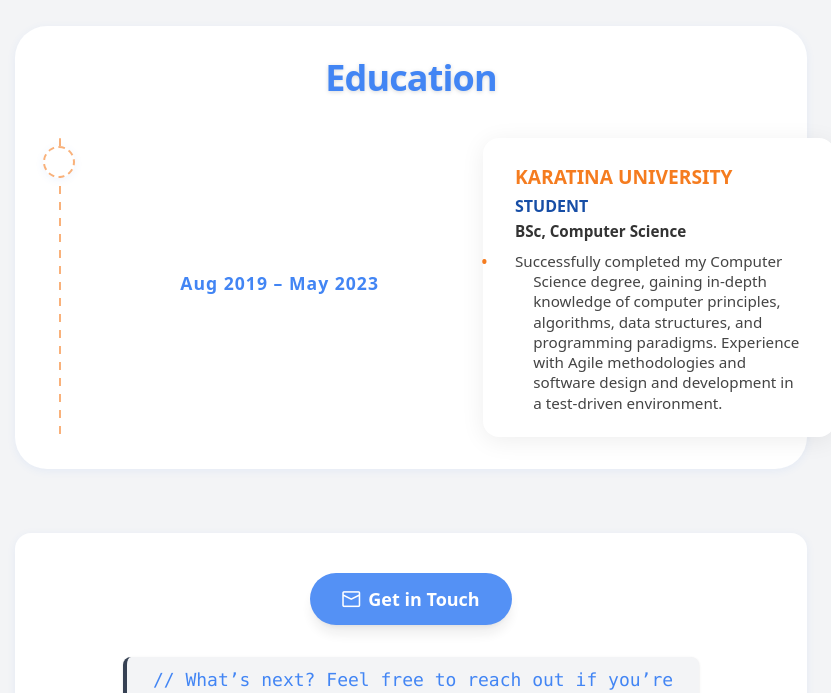
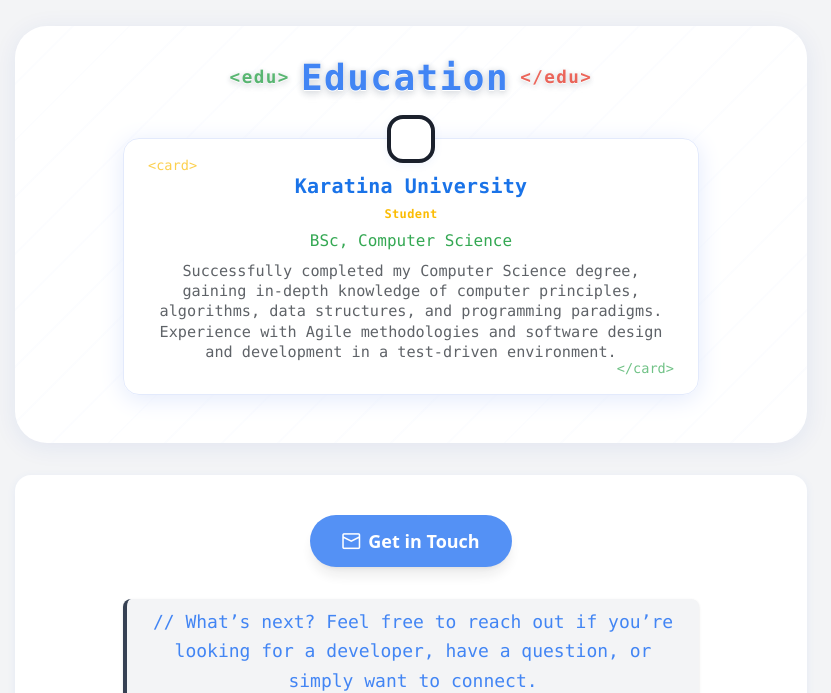
Before and after one commit to mwaiseghegift/mwaiseghegift.github.io, an Angular app: page / in a window 1280 px wide. Shown: the part 7783-8476 px from the top of the page, without its empty margins (449-1280 px from the left). Built offline with nearby package versions, Linux system fonts and the light colour scheme.

Commit message:
feat: Revamp education section styling with improved layout, enhanced visuals, and responsive adjustments

```diff
--- a/src/app/education/education.component.css
+++ b/src/app/education/education.component.css
@@ -1,118 +1,151 @@
-/* Section background */
+/* Light, Google-colors, Developer-themed Education Section */
 section {
-  background: #fdf0e3;
+  background: linear-gradient(135deg, #f8fafc 70%, #e0f2fe 100%);
   border-radius: 2rem;
-  padding: 2rem 0;
+  box-shadow: 0 4px 24px 0 rgba(30, 64, 175, 0.08);
+  padding: 2rem 0 3rem 0;
+  margin-bottom: 2rem;
+  position: relative;
+  overflow: hidden;
 }
 
-/* Timeline vertical line */
-.relative.flex.flex-col > .absolute {
-  left: 32px;
-  width: 2px;
-  background: repeating-linear-gradient(
-    to bottom,
-    #f9b17a 0 8px,
-    transparent 8px 16px
-  );
-  z-index: 0;
-}
-
-/* Timeline chevron */
-.relative.flex.md\:flex-row.flex-col > .absolute.left-0 {
-  left: 16px !important;
-  top: 8px;
-  width: 32px;
-  height: 32px;
-  background: #fff;
-  border: 2px dashed #f9b17a;
-  color: #4285f4;
+h2 {
+  font-family: 'Fira Mono', 'Consolas', 'Menlo', monospace;
+  color: #1a73e8;
+  letter-spacing: 0.04em;
+  text-shadow: 0 1px 0 #fff, 0 2px 8px #e0e7ef;
+  position: relative;
   display: flex;
   align-items: center;
   justify-content: center;
-  border-radius: 50%;
-  font-size: 1.5rem;
-  z-index: 2;
 }
 
-/* Date styling */
-.text-sm.font-semibold.text-google-blue {
-  color: #174ea6;
+h2::before {
+  content: '<edu>';
+  color: #34a853;
   font-size: 1.1rem;
-  font-weight: 800;
-  letter-spacing: 1px;
-  background: none;
-  padding: 0;
-  margin-bottom: 0.5rem;
-  text-align: left;
+  margin-right: 0.7rem;
+  opacity: 0.8;
+  font-family: 'Fira Mono', 'Consolas', 'Menlo', monospace;
+}
+h2::after {
+  content: '</edu>';
+  color: #ea4335;
+  font-size: 1.1rem;
+  margin-left: 0.7rem;
+  opacity: 0.8;
+  font-family: 'Fira Mono', 'Consolas', 'Menlo', monospace;
+}
+
+.relative.flex.flex-col {
+  position: relative;
+  z-index: 1;
+}
+
+.absolute.left-4.md\:left-1\/2.top-0.bottom-0.w-1 {
+  background: linear-gradient(180deg, #1a73e8 0%, #fbbc04 50%, #34a853 100%);
+  opacity: 0.18;
+}
+
+/* Timeline dot with Google accent glow */
+.absolute.left-0.md\:left-1\/2.top-8.w-8.h-8 {
+  box-shadow: 0 0 0 4px #fff, 0 0 12px 2px #1a73e822;
+  background: #fff;
+  border: 4px solid #e3eafc;
 }
 
 /* Card styling */
 .bg-white\/80.backdrop-blur {
-  background: #fff;
-  border-radius: 1rem;
-  box-shadow: 0 4px 24px 0 rgba(0,0,0,0.07);
-  border: none;
-  padding: 1.5rem 2rem;
-  margin-left: 2.5rem;
-  min-width: 320px;
-  max-width: 500px;
+  background: rgba(255,255,255,0.98) !important;
+  border: 1.5px solid #e3eafc !important;
+  box-shadow: 0 4px 24px 0 #e3eafc;
+  color: #1a202c;
+  font-family: 'Fira Mono', 'Consolas', 'Menlo', monospace;
+  transition: transform 0.2s, box-shadow 0.2s;
+  position: relative;
+}
+.bg-white\/80.backdrop-blur:hover {
+  transform: translateY(-4px) scale(1.02);
+  box-shadow: 0 8px 32px 0 #1a73e822;
 }
 
-.font-bold.text-lg.mb-1.text-gray-900 {
-  color: #f57c1f;
-  font-size: 1.2rem;
-  font-weight: 900;
-  margin-bottom: 0.25rem;
-  text-transform: uppercase;
+.bg-white\/80.backdrop-blur::before {
+  content: '<card>';
+  position: absolute;
+  top: 1rem; left: 1.5rem;
+  color: #fbbc04;
+  font-size: 0.85rem;
+  opacity: 0.7;
+  font-family: 'Fira Mono', 'Consolas', 'Menlo', monospace;
+}
+.bg-white\/80.backdrop-blur::after {
+  content: '</card>';
+  position: absolute;
+  bottom: 1rem; right: 1.5rem;
+  color: #34a853;
+  font-size: 0.85rem;
+  opacity: 0.7;
+  font-family: 'Fira Mono', 'Consolas', 'Menlo', monospace;
 }
 
-.text-xs.text-yellow-500.mb-2.font-medium {
-  color: #174ea6;
-  font-size: 1rem;
-  font-weight: 700;
-  margin-bottom: 0.25rem;
-  text-transform: uppercase;
+.font-bold.text-lg {
+  color: #1a73e8;
+  font-size: 1.25rem;
+  letter-spacing: 0.01em;
 }
 
-.text-sm.text-gray-600.mb-2 {
-  color: #333;
-  font-size: 0.95rem;
-  margin-bottom: 0.5rem;
+.text-xs.text-yellow-500 {
+  color: #fbbc04 !important;
   font-weight: 600;
+  letter-spacing: 0.03em;
+}
+
+.text-sm.text-gray-600 {
+  color: #34a853 !important;
+  font-size: 1rem;
 }
 
 .text-xs.text-gray-400 {
-  color: #444;
-  font-size: 0.95rem;
-  margin-bottom: 0.25rem;
-  font-weight: 400;
+  color: #5f6368 !important;
+  font-size: 0.95em;
 }
 
-/* Bullet points for description */
-.bg-white\/80.backdrop-blur p {
-  margin: 0;
-  padding-left: 1.2em;
-  text-indent: -1.2em;
-  position: relative;
-}
-.bg-white\/80.backdrop-blur p:before {
-  content: '\2022';
-  color: #f57c1f;
-  font-weight: bold;
-  display: inline-block;
-  width: 1em;
-  margin-left: -1em;
+.text-sm.font-semibold.text-google-blue {
+  background: #e8f0fe;
+  color: #1a73e8;
+  border: 1px solid #1a73e822;
+  font-family: 'Fira Mono', 'Consolas', 'Menlo', monospace;
+  box-shadow: 0 2px 8px #1a73e822;
 }
 
-/* Responsive adjustments */
+/* Responsive tweaks */
 @media (max-width: 768px) {
+  section {
+    padding: 1rem 0 2rem 0;
+    border-radius: 1rem;
+  }
   .bg-white\/80.backdrop-blur {
-    margin-left: 0;
-    min-width: unset;
-    max-width: unset;
-    padding: 1rem;
-  }
-  .relative.flex.flex-col > .absolute {
-    left: 16px;
+    padding: 1.25rem !important;
   }
 }
+
+/* Subtle code background pattern (light) */
+section::before {
+  content: '';
+  position: absolute;
+  top: 0; left: 0; right: 0; bottom: 0;
+  background-image: repeating-linear-gradient(135deg, #e3eafc 0 2px, transparent 2px 40px);
+  opacity: 0.10;
+  z-index: 0;
+  pointer-events: none;
+}
+
+/* Custom scrollbar for timeline */
+.relative.flex.flex-col::-webkit-scrollbar {
+  height: 8px;
+  background: #e3eafc;
+}
+.relative.flex.flex-col::-webkit-scrollbar-thumb {
+  background: #1a73e822;
+  border-radius: 4px;
+}
--- a/src/app/education/education.component.html
+++ b/src/app/education/education.component.html
@@ -2,27 +2,15 @@
   <h2 class="text-3xl md:text-4xl font-extrabold text-center mb-10 text-google-blue tracking-tight drop-shadow-sm">
     Education
   </h2>
-  <div class="relative flex flex-col gap-8 max-w-3xl mx-auto">
-    <div class="absolute left-4 md:left-1/2 top-0 bottom-0 w-1 bg-google-blue/10 rounded-full z-0"></div>
-    <ng-container *ngFor="let edu of education; let i = index">
-      <div class="relative flex md:flex-row flex-col md:items-center items-start z-10">
-        <div class="flex flex-col items-center md:w-1/2 w-full md:pr-8 md:text-right md:items-end">
-          <span class="text-sm font-semibold text-google-blue bg-google-blue/10 px-3 py-1 rounded-full mb-2">{{ edu.date }}</span>
-        </div>
-        <div class="flex flex-col items-start md:w-1/2 w-full md:pl-8">
-          <div class="bg-white/80 backdrop-blur rounded-2xl shadow-2xl p-6 md:p-8 border border-blue-50 w-full">
-            <div class="font-bold text-lg mb-1 text-gray-900">{{ edu.title }}</div>
-            <div class="text-xs text-yellow-500 mb-2 font-medium">{{ edu.role }}</div>
-            <div class="text-sm text-gray-600 mb-2">{{ edu.certificate }}</div>
-            <p class="text-xs text-gray-400">{{ edu.description }}</p>
-          </div>
-        </div>
-        <div class="absolute left-0 md:left-1/2 top-8 w-8 h-8 bg-white border-4 border-google-blue/20 rounded-full flex items-center justify-center z-20">
-          <i class="pi pi-university text-google-blue text-xl" *ngIf="i === 0"></i>
-          <i class="pi pi-code text-google-yellow text-xl" *ngIf="i === 1"></i>
-          <i class="pi pi-desktop text-google-green text-xl" *ngIf="i === 2"></i>
-        </div>
+  <div class="flex justify-center">
+    <div class="bg-white/80 backdrop-blur rounded-2xl shadow-2xl p-8 border border-blue-50 max-w-xl w-full relative">
+      <div class="absolute -top-6 left-1/2 -translate-x-1/2 w-12 h-12 bg-white border-4 border-google-blue/20 rounded-full flex items-center justify-center shadow">
+        <i class="pi pi-university text-google-blue text-2xl"></i>
       </div>
-    </ng-container>
+      <div class="font-bold text-lg mb-1 text-gray-900 text-center">{{ education[0].title }}</div>
+      <div class="text-xs text-yellow-500 mb-2 font-medium text-center">{{ education[0].role }}</div>
+      <div class="text-sm text-gray-600 mb-2 text-center">{{ education[0].certificate }}</div>
+      <p class="text-xs text-gray-400 text-center">{{ education[0].description }}</p>
+    </div>
   </div>
 </section>
--- a/src/app/map-footer/map-footer.component.css
+++ b/src/app/map-footer/map-footer.component.css
@@ -1,9 +1,5 @@
 /* Developer/Programmer Light Theme */
 :host {
-  display: block;
-  background: #fdf0e3;
-  border-radius: 1.5rem;
-  box-shadow: 0 4px 24px 0 rgba(0,0,0,0.07);
   padding: 1.5rem 2rem;
   font-family: 'Fira Mono', 'Consolas', monospace;
 }
--- a/src/app/sidebar/sidebar.component.css
+++ b/src/app/sidebar/sidebar.component.css
@@ -0,0 +1,21 @@
+/* Sidebar full height and scrollable */
+:host {
+  display: flex;
+  flex-direction: column;
+}
+.sidebar-sticky {
+  overflow-y: auto;
+  position: sticky;
+  top: 0.25rem;
+  max-height: calc(100vh - 1rem);
+}
+
+/* Optional: Hide scrollbar for a cleaner look (Webkit browsers) */
+.sidebar-sticky::-webkit-scrollbar {
+  width: 8px;
+  background: transparent;
+}
+.sidebar-sticky::-webkit-scrollbar-thumb {
+  background: #e0e0e0;
+  border-radius: 4px;
+}
--- a/src/styles.css
+++ b/src/styles.css
@@ -39,10 +39,8 @@
 /* Sidebar sticky and themed */
 .sidebar-sticky {
   position: sticky;
-  top: 1rem;
   z-index: 20;
   background: #fff;
-  border-radius: 1rem;
   box-shadow: 0 2px 8px rgba(66,133,244,0.08);
 }
 
```
